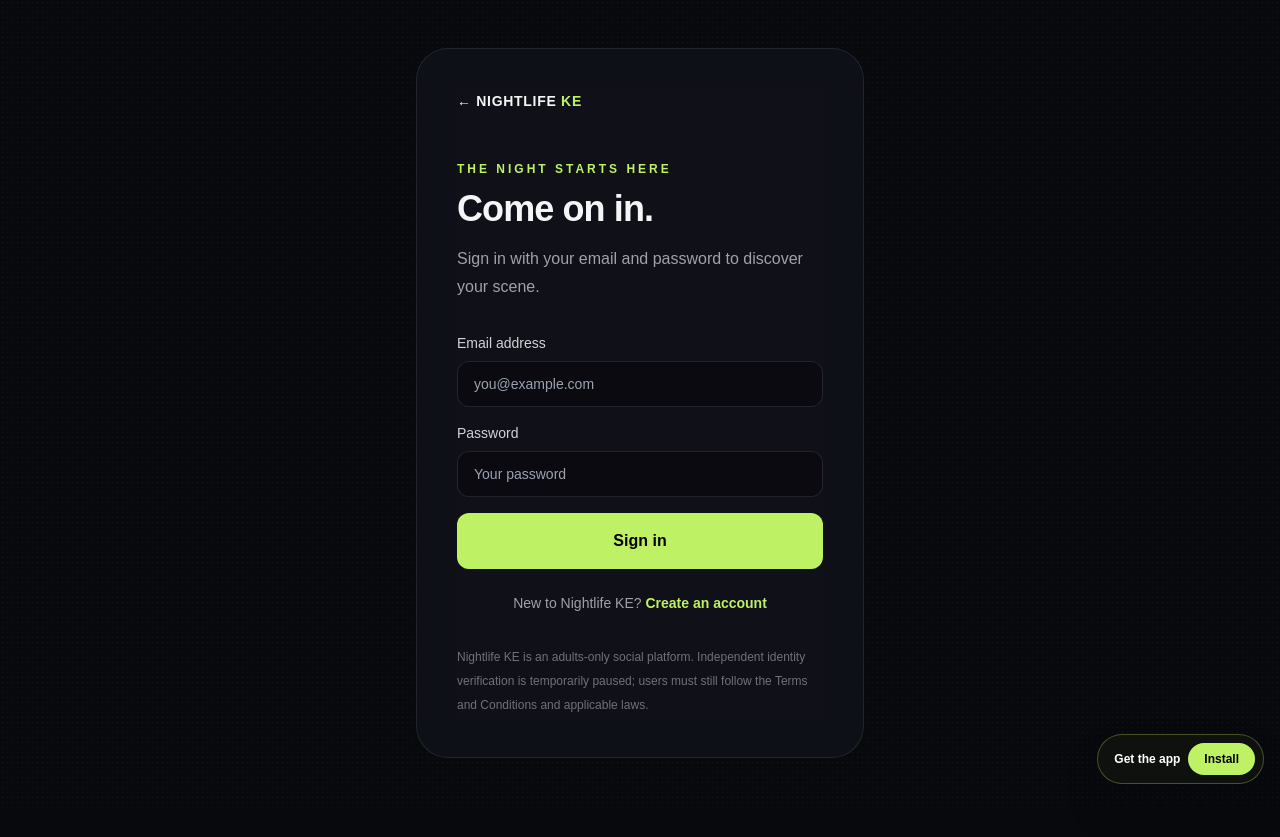
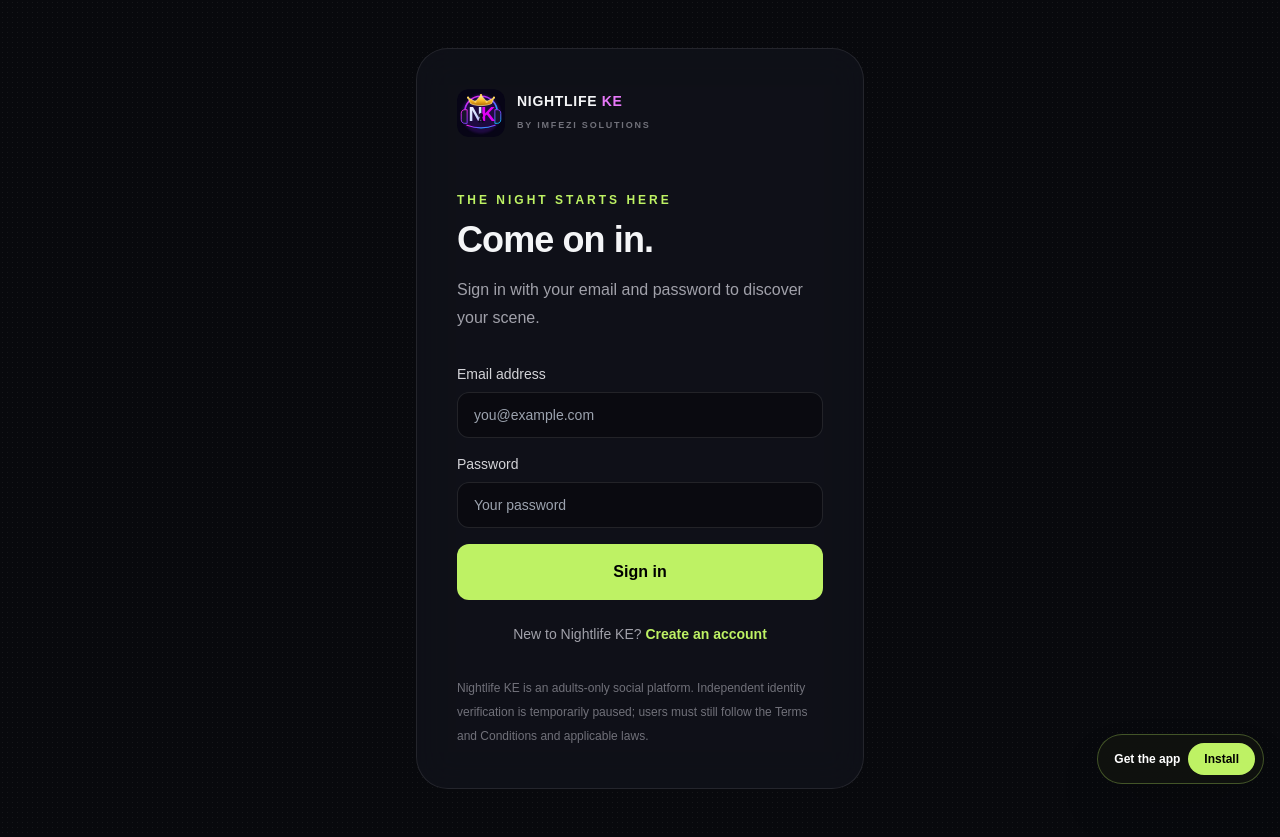
Before and after one commit to Imfezi-Solutions/Nightlife-KE, a Next.js app: page /login in a window 1280 px wide. Before the commit the page ends 806 px from the top, so only its background shows below. Built offline with nearby package versions, Linux system fonts and the light colour scheme.

Commit message:
Add Nightlife KE logo to sign-in and registration branding

```diff
--- a/src/app/login/page.tsx
+++ b/src/app/login/page.tsx
@@ -84,7 +84,7 @@ export default function LoginPage() {
   }
 
   return <main className="noise flex min-h-screen items-center justify-center px-5 py-12"><div className="glass w-full max-w-md rounded-[2rem] p-8 sm:p-10">
-    <Link href="/" className="text-sm font-bold tracking-wider">← NIGHTLIFE<span className="text-lime-300"> KE</span></Link>
+    <Link href="/" aria-label="Nightlife KE home" className="inline-flex items-center gap-3"><img src="/icons/nightlife-ke.svg" alt="" className="h-12 w-12 rounded-xl" /><span className="text-sm font-black tracking-wider">NIGHTLIFE<span className="text-fuchsia-400"> KE</span><span className="mt-1 block text-[9px] font-semibold uppercase tracking-[.2em] text-zinc-500">by Imfezi Solutions</span></span></Link>
     {confirmationSent ? <>
       <p className="mt-12 text-xs font-bold uppercase tracking-[.25em] text-lime-300">One more step</p>
       <h1 className="mt-3 text-3xl font-black">Check your email.</h1>
```
